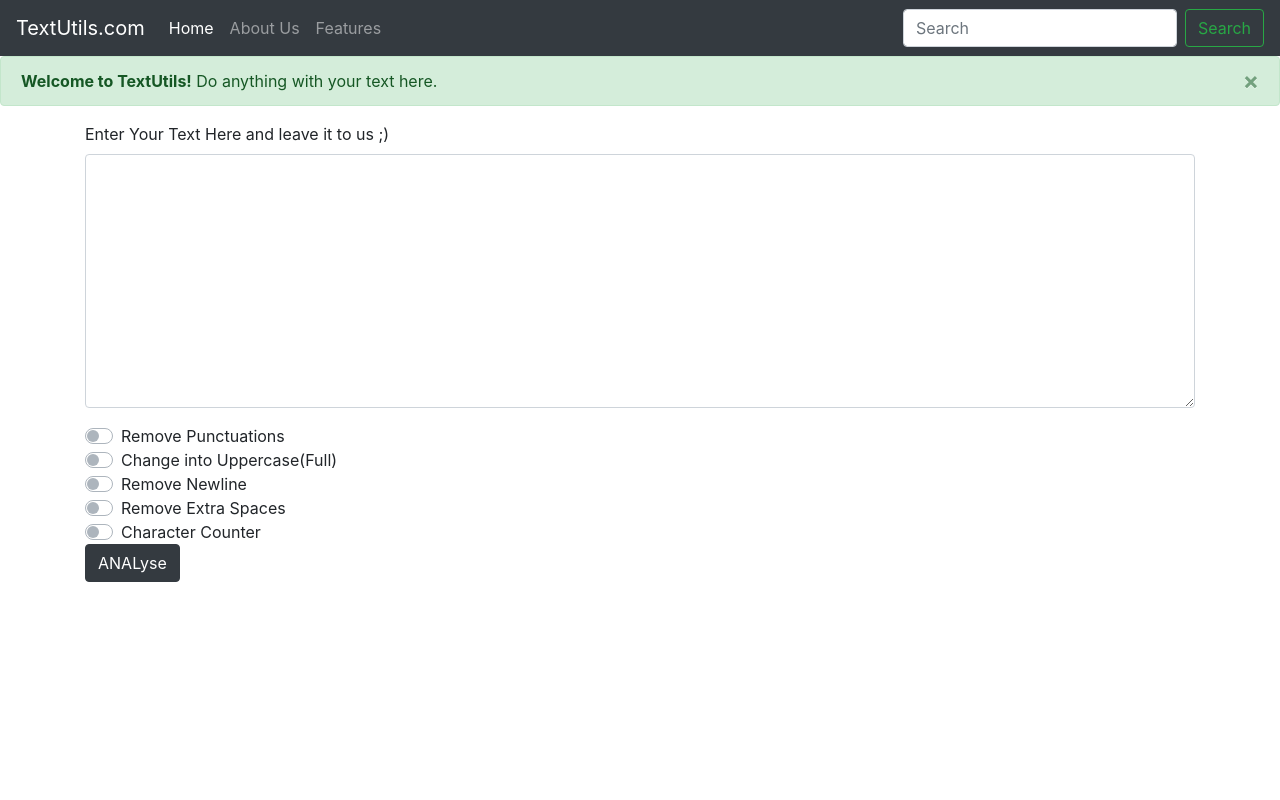
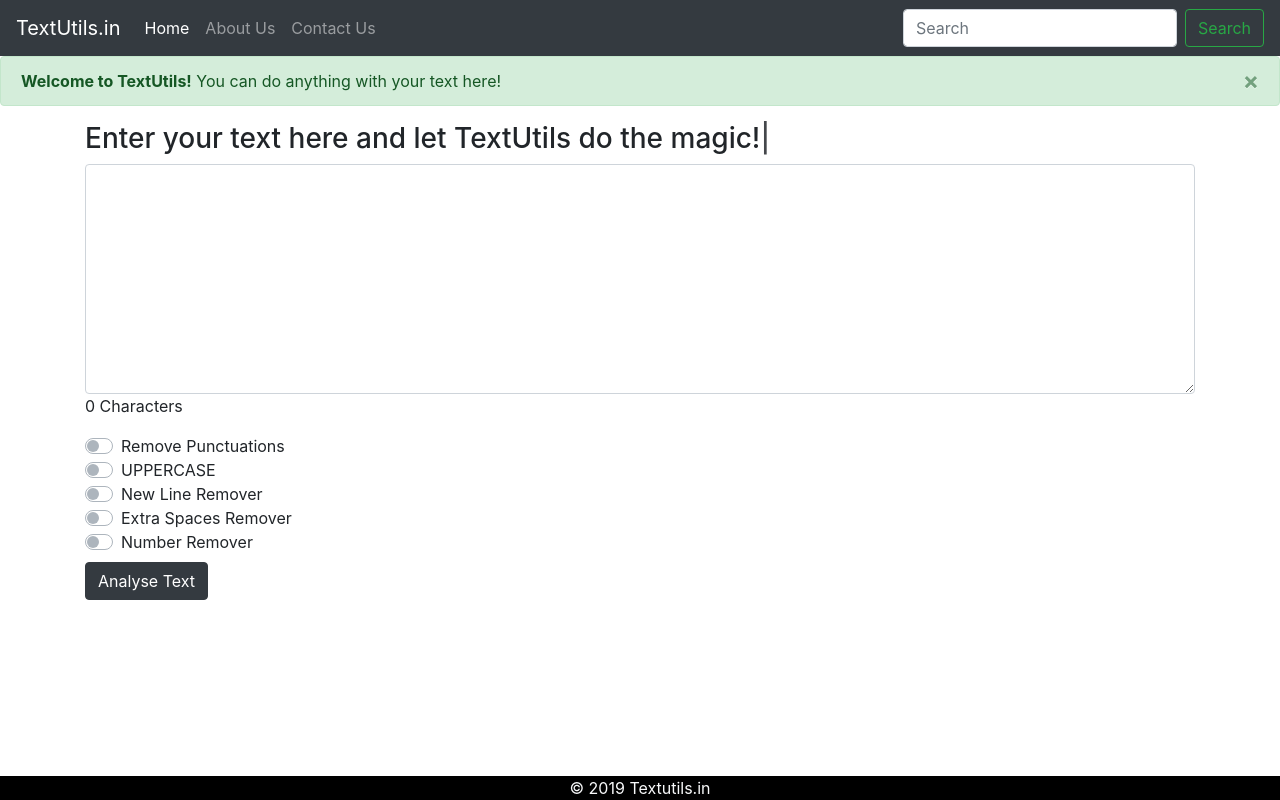
Before and after one commit to shrish-sharma-git/Text-Utility-Website, a Django app: page / in a window 1280 px wide. Run offline with Django 3.2, Linux system fonts and the light colour scheme; some libraries are stand-ins or nearby versions.

Commit message:
Updated Files

```diff
--- a/templates/index.html
+++ b/templates/index.html
@@ -6,78 +6,153 @@
     <meta name="viewport" content="width=device-width, initial-scale=1, shrink-to-fit=no">
 
     <!-- Bootstrap CSS -->
-    <link rel="stylesheet" href="https://stackpath.bootstrapcdn.com/bootstrap/4.4.1/css/bootstrap.min.css" integrity="sha384-Vkoo8x4CGsO3+Hhxv8T/Q5PaXtkKtu6ug5TOeNV6gBiFeWPGFN9MuhOf23Q9Ifjh" crossorigin="anonymous">
+    <link rel="stylesheet" href="https://stackpath.bootstrapcdn.com/bootstrap/4.2.1/css/bootstrap.min.css" integrity="sha384-GJzZqFGwb1QTTN6wy59ffF1BuGJpLSa9DkKMp0DgiMDm4iYMj70gZWKYbI706tWS" crossorigin="anonymous">
+    <!--Typed.js-->
+    <script type="text/javascript" src="https://cdn.jsdelivr.net/npm/typed.js"></script>
 
-    <title>TextUtils</title>
+    <title>Text Utils</title>
+    <!-- Favicon-->
+    <link rel="shortcut icon" href="https://codewithharry.com/static/photo.png">
+    <style>
+		.footer {
+   		position: fixed;
+   		left: 0;
+   		bottom: 0;
+   		width: 100%;
+   		background-color: black;
+   		color: white;
+   		text-align: center;
+   		display: block;
+		}
+	</style>
   </head>
   <body>
-    <nav class="navbar navbar-expand-lg navbar-dark bg-dark">
-  <a class="navbar-brand" href="#">TextUtils.com</a>
-  <button class="navbar-toggler" type="button" data-toggle="collapse" data-target="#navbarSupportedContent" aria-controls="navbarSupportedContent" aria-expanded="false" aria-label="Toggle navigation">
+<nav class="navbar navbar-expand-lg navbar-dark bg-dark">
+  <a class="navbar-brand" href="#">TextUtils.in</a>
+  <button class="navbar-toggler" type="button" data-toggle="collapse" data-target="#navbarNavDropdown" aria-controls="navbarNavDropdown" aria-expanded="false" aria-label="Toggle navigation">
     <span class="navbar-toggler-icon"></span>
   </button>
-
-  <div class="collapse navbar-collapse" id="navbarSupportedContent">
-    <ul class="navbar-nav mr-auto">
+  <div class="collapse navbar-collapse" id="navbarNavDropdown">
+    <ul class="navbar-nav">
       <li class="nav-item active">
-        <a class="nav-link" href='/'>Home <span class="sr-only">(current)</span></a>
+        <a class="nav-link" href="/">Home <span class="sr-only">(current)</span></a>
       </li>
       <li class="nav-item">
-        <a class="nav-link" href="/aboutus">About Us</a>
+        <a class="nav-link" href="/about">About Us</a>
       </li>
       <li class="nav-item">
-        <a class="nav-link" href="/features">Features</a>
+        <a class="nav-link" href="#">Contact Us</a>
       </li>
-     </ul>
-    <form class="form-inline my-2 my-lg-0">
-      <input class="form-control mr-sm-2" type="search" placeholder="Search" aria-label="Search">
-      <button class="btn btn-outline-success my-2 my-sm-0" type="submit">Search</button>
-    </form>
+
+    </ul>
   </div>
+  <form class="form-inline">
+    <input class="form-control mr-sm-2" type="search" placeholder="Search" aria-label="Search">
+    <button class="btn btn-outline-success my-2 my-sm-0" type="submit">Search</button>
+  </form>
 </nav>
-    <div class="alert alert-success alert-dismissible fade show" role="alert">
-  <strong>Welcome to TextUtils!</strong> Do anything with your text here.
+
+
+<div class="alert alert-success alert-dismissible fade show" role="alert">
+  <strong>Welcome to TextUtils!</strong> You can do anything with your text here!
   <button type="button" class="close" data-dismiss="alert" aria-label="Close">
     <span aria-hidden="true">&times;</span>
   </button>
 </div>
 
-    <div class="container" >
-        <form action='/analyse' method='post'> {% csrf_token %}
+
+<div class="container">
+
+  <form action='/analyse' onsubmit="return validate()" method='post'> {% csrf_token %}
+
+
+
   <div class="form-group">
-    <label for="exampleFormControlTextarea1">Enter Your Text Here and leave it to us ;)</label>
-    <textarea name='text' class="form-control" id="exampleFormControlTextarea1" rows="10"></textarea>
+    <h3><span id="typed"></span></h3>
+
+    <textarea class="form-control" name='text' id="exampleFormControlTextarea1" rows="9"></textarea>
+
+	<!-- Word Counter -->
+	<p>
+	<span id="wordCount">0</span> Characters
+	<script type="text/javascript">
+		var exampleFormControlTextarea1 = document.getElementById("exampleFormControlTextarea1");
+		var wordCount = document.getElementById("wordCount");
+		exampleFormControlTextarea1.addEventListener("keyup",function(){
+		var characters = exampleFormControlTextarea1.value.split('');
+  		wordCount.innerText = characters.length;
+		});
+	</script>
+	</p>
   </div>
+
 <div class="custom-control custom-switch">
   <input type="checkbox" name="removepunc" class="custom-control-input" id="customSwitch1">
   <label class="custom-control-label" for="customSwitch1">Remove Punctuations</label>
 </div>
+
+  <div class="custom-control custom-switch">
+  <input type="checkbox" name="fullcaps" class="custom-control-input" id="customSwitch2">
+  <label class="custom-control-label" for="customSwitch2">UPPERCASE</label>
+</div>
+
+  <div class="custom-control custom-switch">
+  <input type="checkbox"  name="newlineremover" class="custom-control-input" id="customSwitch3">
+  <label class="custom-control-label" for="customSwitch3">New Line Remover</label>
+</div>
+
+  <div class="custom-control custom-switch">
+  <input type="checkbox"  name="extraspaceremover" class="custom-control-input" id="customSwitch4">
+  <label class="custom-control-label" for="customSwitch4">Extra Spaces Remover</label>
+</div>
+
 <div class="custom-control custom-switch">
-  <input type="checkbox" name="fullcaps" class="custom-control-input" id="customSwitch2">
-  <label class="custom-control-label" for="customSwitch2">Change into Uppercase(Full)</label>
+    <input type="checkbox"  name="numberremover" class="custom-control-input" id="customSwitch5">
+    <label class="custom-control-label" for="customSwitch5">Number Remover</label>
+  </div>
+
+<button type="submit" class="btn btn-dark mt-2">Analyse Text</button>
+    </form>
 </div>
-<div class="custom-control custom-switch">
-  <input type="checkbox" name="newlineremover" class="custom-control-input" id="customSwitch3">
-  <label class="custom-control-label" for="customSwitch3">Remove Newline</label>
-</div>
-<div class="custom-control custom-switch">
-  <input type="checkbox" name="spaceremover" class="custom-control-input" id="customSwitch4">
-  <label class="custom-control-label" for="customSwitch4">Remove Extra Spaces</label>
-</div>
-<div class="custom-control custom-switch">
-  <input type="checkbox" name="countchar" class="custom-control-input" id="customSwitch5">
-  <label class="custom-control-label" for="customSwitch5">Character Counter</label>
-</div>
-        <button type='submit' class="btn btn-dark">ANALyse</button>
-        </form>
+ <!-- Typed.js DONT TOUCH THIS! -->
+ <div id="typed-strings">
+  </div>
 
-    </div>
+  <script>
+     var typed = new Typed('#typed',{
+                    strings:["You can do anything with your text here!","Enter your text here and let TextUtils do the magic!"],
+                    backSpeed: 15,
+                    smartBackspace: true,
+                    backDelay: 1200,
+                    startDelay: 1000,
+                    typeSpeed: 25,
+                    loop: true,
 
+                  });
+    </script>
+  <!-- Footer-->
+<footer class="footer">
+  <div class="container">
+    <span class="text-light">&#169 2019 Textutils.in </span>
+  </div>
+</footer>
 
     <!-- Optional JavaScript -->
     <!-- jQuery first, then Popper.js, then Bootstrap JS -->
-    <script src="https://code.jquery.com/jquery-3.4.1.slim.min.js" integrity="sha384-J6qa4849blE2+poT4WnyKhv5vZF5SrPo0iEjwBvKU7imGFAV0wwj1yYfoRSJoZ+n" crossorigin="anonymous"></script>
-    <script src="https://cdn.jsdelivr.net/npm/popper.js@1.16.0/dist/umd/popper.min.js" integrity="sha384-Q6E9RHvbIyZFJoft+2mJbHaEWldlvI9IOYy5n3zV9zzTtmI3UksdQRVvoxMfooAo" crossorigin="anonymous"></script>
-    <script src="https://stackpath.bootstrapcdn.com/bootstrap/4.4.1/js/bootstrap.min.js" integrity="sha384-wfSDF2E50Y2D1uUdj0O3uMBJnjuUD4Ih7YwaYd1iqfktj0Uod8GCExl3Og8ifwB6" crossorigin="anonymous"></script>
+    <script src="https://code.jquery.com/jquery-3.3.1.slim.min.js" integrity="sha384-q8i/X+965DzO0rT7abK41JStQIAqVgRVzpbzo5smXKp4YfRvH+8abtTE1Pi6jizo" crossorigin="anonymous"></script>
+    <script src="https://cdnjs.cloudflare.com/ajax/libs/popper.js/1.14.6/umd/popper.min.js" integrity="sha384-wHAiFfRlMFy6i5SRaxvfOCifBUQy1xHdJ/yoi7FRNXMRBu5WHdZYu1hA6ZOblgut" crossorigin="anonymous"></script>
+    <script src="https://stackpath.bootstrapcdn.com/bootstrap/4.2.1/js/bootstrap.min.js" integrity="sha384-B0UglyR+jN6CkvvICOB2joaf5I4l3gm9GU6Hc1og6Ls7i6U/mkkaduKaBhlAXv9k" crossorigin="anonymous"></script>
+    <script>
+      function validate(){
+      var textarea = document.getElementById('exampleFormControlTextarea1').value;
+      var span = document.getElementById('messageofvalidate');
+
+        if (textarea == '') {
+          span.innerHTML = 'Please Write Your Message';
+          return false;
+        }
+
+      }
+    </script>
   </body>
 </html>
--- a/textutils/views.py
+++ b/textutils/views.py
@@ -1,10 +1,10 @@
-# This file was created by me - Slim Shady
+# I have created this file - Harry
 from django.http import HttpResponse
-from django.shortcuts import  render
+from django.shortcuts import render
 
 # HomePage
 def index(request):
-   return render(request, 'index.html')
+    return render(request, 'index.html')
 
 # About Us
 def aboutus(request):
@@ -14,63 +14,71 @@
 def features(request):
     return render(request, 'features.html')
 
-#AnNALyse Button Processes!!
 def analyse(request):
-    djtext= request.POST.get('text', 'default')
+    # Get the text
+    djtext = request.POST.get('text', 'default')
+
+    # Check checkbox values
     removepunc = request.POST.get('removepunc', 'off')
     fullcaps = request.POST.get('fullcaps', 'off')
-    remlwn = request.POST.get('newlineremover', 'off')
-    spaceremover = request.POST.get('spaceremover', 'off')
-    countchar = request.POST.get('countchar', 'off')
+    newlineremover = request.POST.get('newlineremover', 'off')
+    extraspaceremover = request.POST.get('extraspaceremover', 'off')
+    numberremover = request.POST.get('numberremover', 'off')
 
-    # Removing Punctuations
+    # Check which checkbox is on
     if removepunc == "on":
-        punctuations ='''!(){}[];:'"/\,<>.?@#$%^&*_~'''
+        punctuations = '''!()-[]{};:'"\,<>./?@#$%^&*_~'''
         analysed = ""
         for char in djtext:
             if char not in punctuations:
-                analysed += char
-        params = {'purpose':'Removing Punctuations','analysed_text':analysed}
+                analysed = analysed + char
+
+        params = {'purpose': 'Removed Punctuations', 'analysed_text': analysed}
         djtext = analysed
 
-    # Converting to Uppercase
-    if fullcaps == "on":
-        analysed = " "
-        for char in djtext :
-            analysed += char.upper()
-        params = {'purpose': 'Changing to Uppercase', 'analysed_text': analysed}
-        djtext = analysed
-        #return render
+    if (fullcaps == "on"):
+        analysed = ""
+        for char in djtext:
+            analysed = analysed + char.upper()
 
-    # Removing NewLine
-    if remlwn == "on":
-        analysed = " "
-        for char in djtext:
-            if char is not "\n" and char is not "\r":
-                analysed += char
-        params = {'purpose': 'Removing Newline', 'analysed_text': analysed}
+        params = {'purpose': 'Changed to Uppercase', 'analysed_text': analysed}
         djtext = analysed
 
-    # Removing Extra Spaces
-    if spaceremover == "on":
-        analysed = " "
+    if (extraspaceremover == "on"):
+        analysed = ""
         for index, char in enumerate(djtext):
-            if not(djtext[index] == " " and djtext[index+1] == " "):
-                analysed += char
-        params = {'purpose': 'Removing spaces', 'analysed_text': analysed}
+            # It is for if a extraspace is in the last of the string
+            if char == djtext[-1]:
+                if not (djtext[index] == " "):
+                    analysed = analysed + char
+
+            elif not (djtext[index] == " " and djtext[index + 1] == " "):
+                analysed = analysed + char
+
+        params = {'purpose': 'Removed NewLines', 'analysed_text': analysed}
         djtext = analysed
-        #return render(request, 'analyse.html', params)
 
-    # counting characters
-    if countchar  == "on":
-        analysed = " "
-        count = 0
-        for index, char in enumerate(djtext):
-            count += 1
-            analysed = count
-        params = {'purpose': 'Counting characters', 'analysed_text': analysed}
+    if (newlineremover == "on"):
+        analysed = ""
+        for char in djtext:
+            if char != "\n" and char != "\r":
+                analysed = analysed + char
 
-    if removepunc != "on" and fullcaps != "on" and remlwn != "on" and spaceremover != "on" and countchar != "on":
+        params = {'purpose': 'Removed NewLines', 'analysed_text': analysed}
+
+    if (numberremover == "on"):
+        analysed = ""
+        numbers = '0123456789'
+
+        for char in djtext:
+            if char not in numbers:
+                analysed = analysed + char
+
+        params = {'purpose': 'Removed NewLines', 'analysed_text': analysed}
+        djtext = analysed
+
+    if (
+            removepunc != "on" and newlineremover != "on" and extraspaceremover != "on" and fullcaps != "on" and numberremover != "on"):
         return HttpResponse("please select any operation and try again")
 
     return render(request, 'analyse.html', params)
```
Also changed, not shown: templates/analyse.html (+19 -1 lines).
